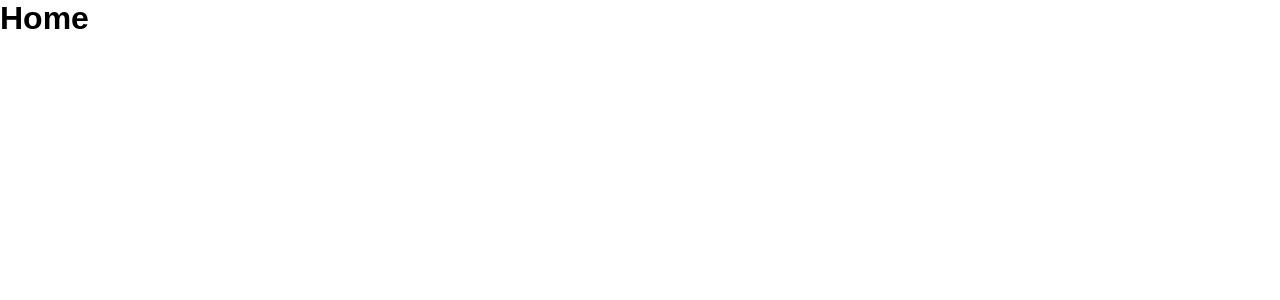
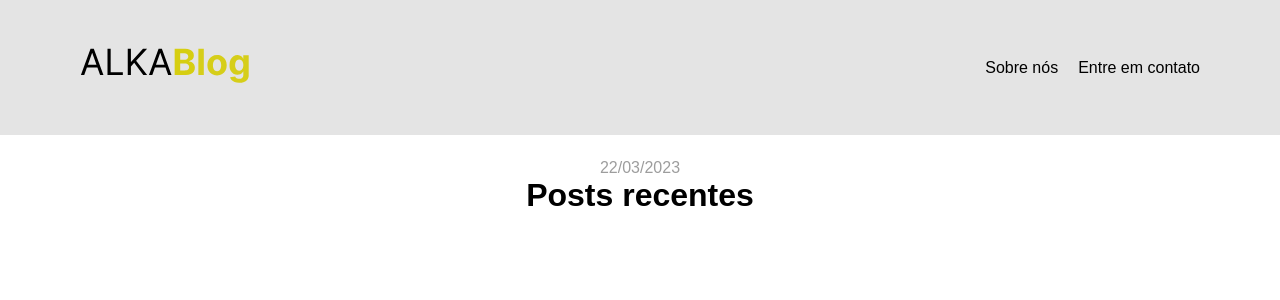
Before and after one commit to AdsonVilla/Posts-and-Comments, a React (Vite) app in the folder teste-frontend/: page / in a window 1280 px wide. Shown: the top 300 px of the page. Built offline with nearby package versions, Linux system fonts and the light colour scheme.

Commit message:
feat: Iniciar componentização

```diff
--- /dev/null
+++ b/teste-frontend/src/components/Navbar/index.jsx
@@ -0,0 +1,23 @@
+import "./navbar.css";
+
+export function Navbar() {
+  return (
+    <nav className="navbar">
+      <div className="nav-contents">
+        <div>
+          <img src="/ALKABlog.svg" alt="Logo-Alkablog" />
+        </div>
+        <div>
+          <ul className="options">
+            <li>
+              <a href="#">Sobre nós</a>
+            </li>
+            <li>
+              <a href="#">Entre em contato</a>
+            </li>
+          </ul>
+        </div>
+      </div>
+    </nav>
+  );
+}
--- /dev/null
+++ b/teste-frontend/src/components/Navbar/navbar.css
@@ -0,0 +1,25 @@
+.navbar {
+  background-color: #e4e4e4;
+  padding: 48px 80px;
+}
+
+.nav-contents {
+  display: flex;
+  align-items: center;
+  justify-content: space-between;
+}
+
+.options {
+  display: flex;
+  flex-direction: row;
+  gap: 20px;
+}
+
+.options li {
+  list-style: none;
+}
+
+.options li a {
+  text-decoration: none;
+  color: #000;
+}
--- a/teste-frontend/src/pages/Home/home.css
+++ b/teste-frontend/src/pages/Home/home.css
@@ -0,0 +1,11 @@
+.header {
+  margin-top: 24px;
+  display: flex;
+  flex-direction: column;
+  align-items: center;
+  justify-content: center;
+}
+
+.header span {
+  color: #9d9d9d;
+}
--- a/teste-frontend/src/pages/Home/index.jsx
+++ b/teste-frontend/src/pages/Home/index.jsx
@@ -1,9 +1,14 @@
+import { Navbar } from "../../components/Navbar";
 import "./home.css";
 
 function Home() {
   return (
     <div>
-      <h1>Home</h1>
+      <Navbar />
+      <header className="header">
+        <span>22/03/2023</span>
+        <h1>Posts recentes</h1>
+      </header>
     </div>
   );
 }
```
Also changed, not shown: teste-frontend/public/ALKABlog.svg (added).
